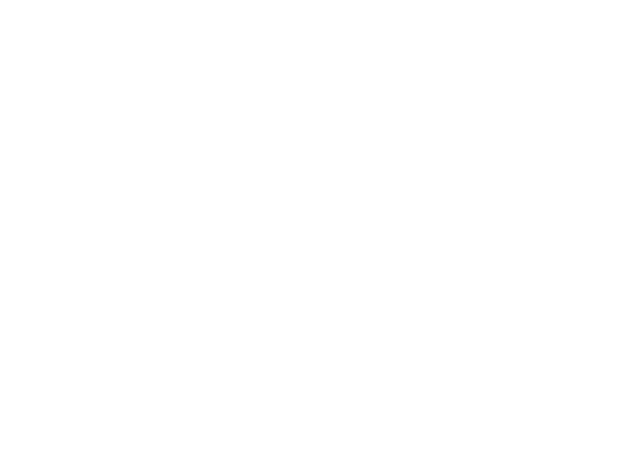
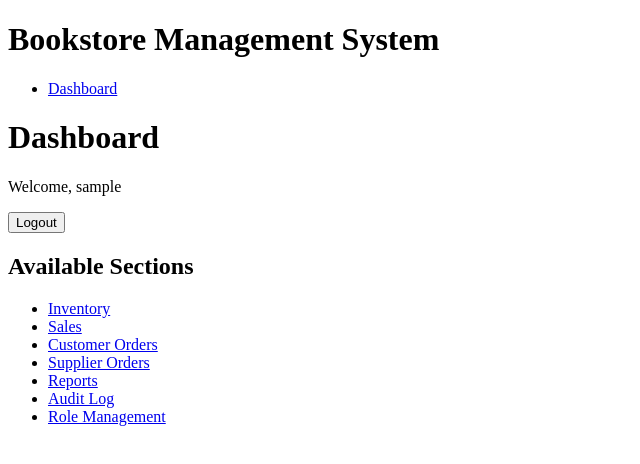
Before and after one commit to edensmcstud/cs491-2604A, a React app in the folder frontend/: page /dashboard in a window 1280 px wide. Before the commit this address had no page. Shown: the top 464 px of the page, without its empty margins (0-640 px from the left). Built offline with nearby package versions, Linux system fonts and the light colour scheme; sample sign-in values are in the browser's storage; the HTML template or start-up script is replaced by a standard one.

Commit message:
Implemented dashboard page

```diff
--- a/frontend/src/App.jsx
+++ b/frontend/src/App.jsx
@@ -5,6 +5,7 @@
 
 // Pages
 import Login from "./pages/Login";
+import Dashboard from "./pages/Dashboard";
 import Inventory from "./pages/Inventory";
 import Sales from "./pages/Sales";
 import CustomerOrders from "./pages/CustomerOrders";
@@ -19,7 +20,19 @@
             {/* Login does NOT use the layout */}
             <Route path="/login" element={<Login />} />
 
-            {/* Protected routes */}
+            {/* Dashboard */}
+            <Route
+                path="/dashboard"
+                element={
+                    <ProtectedRoute>
+                        <Layout>
+                            <Dashboard />
+                        </Layout>
+                    </ProtectedRoute>
+                }
+            />
+
+            {/* Protected pages */}
             <Route
                 path="/inventory"
                 element={
@@ -97,13 +110,13 @@
                 }
             />
 
-            {/* Default route */}
+            {/* Default route → Dashboard */}
             <Route
                 path="/"
                 element={
                     <ProtectedRoute>
                         <Layout>
-                            <div>Frontend is running</div>
+                            <Dashboard />
                         </Layout>
                     </ProtectedRoute>
                 }
--- a/frontend/src/components/Sidebar.jsx
+++ b/frontend/src/components/Sidebar.jsx
@@ -3,15 +3,9 @@
 export default function Sidebar() {
     return (
         <aside className="sidebar">
-            <nav>
+            <nav className="sidebar-nav">
                 <ul>
-                    <li><Link to="/inventory">Inventory</Link></li>
-                    <li><Link to="/sales">Sales</Link></li>
-                    <li><Link to="/customer-orders">Customer Orders</Link></li>
-                    <li><Link to="/supplier-orders">Supplier Orders</Link></li>
-                    <li><Link to="/reports">Reports</Link></li>
-                    <li><Link to="/audit-log">Audit Log</Link></li>
-                    <li><Link to="/role-management">Role Management</Link></li>
+                    <li><Link to="/dashboard">Dashboard</Link></li>
                 </ul>
             </nav>
         </aside>
--- /dev/null
+++ b/frontend/src/pages/Dashboard.jsx
@@ -0,0 +1,29 @@
+import { useAuth } from "../context/AuthContext";
+import { Link } from "react-router-dom";
+
+export default function Dashboard() {
+    const { user, logout } = useAuth();
+
+    return (
+        <div className="page">
+            <h1>Dashboard</h1>
+
+            <div style={{ marginBottom: "20px" }}>
+                <p>Welcome, {user?.username}</p>
+                <button onClick={logout}>Logout</button>
+            </div>
+
+            <h2>Available Sections</h2>
+
+            <ul>
+                <li><Link to="/inventory">Inventory</Link></li>
+                <li><Link to="/sales">Sales</Link></li>
+                <li><Link to="/customer-orders">Customer Orders</Link></li>
+                <li><Link to="/supplier-orders">Supplier Orders</Link></li>
+                <li><Link to="/reports">Reports</Link></li>
+                <li><Link to="/audit-log">Audit Log</Link></li>
+                <li><Link to="/role-management">Role Management</Link></li>
+            </ul>
+        </div>
+    );
+}
--- a/frontend/src/pages/Inventory.jsx
+++ b/frontend/src/pages/Inventory.jsx
@@ -1,13 +1,10 @@
 import { useEffect, useState } from "react";
-import { useAuth } from "../context/AuthContext";
 import api from "../api/api";
 
 export default function Inventory() {
     const [items, setItems] = useState([]);
     const [loading, setLoading] = useState(true);
     const [error, setError] = useState("");
-
-    const { logout } = useAuth();
 
     useEffect(() => {
         console.log("Inventory mounted");
@@ -29,7 +26,6 @@
         <div className="page">
             <h1>Inventory</h1>
 
-            <button onClick={logout}>Logout</button>
             <button>Add Book</button>
 
             {loading && <p>Loading...</p>}
--- a/frontend/src/pages/Login.jsx
+++ b/frontend/src/pages/Login.jsx
@@ -20,7 +20,7 @@
             const result = await login(username, password);
             console.log("Login result:", result);
 
-            navigate("/inventory");
+            navigate("/dashboard");
         } catch (err) {
             console.log("Login error:", err.response?.data || err.message);
             setError(err.response?.data?.message || "Login failed");
```
